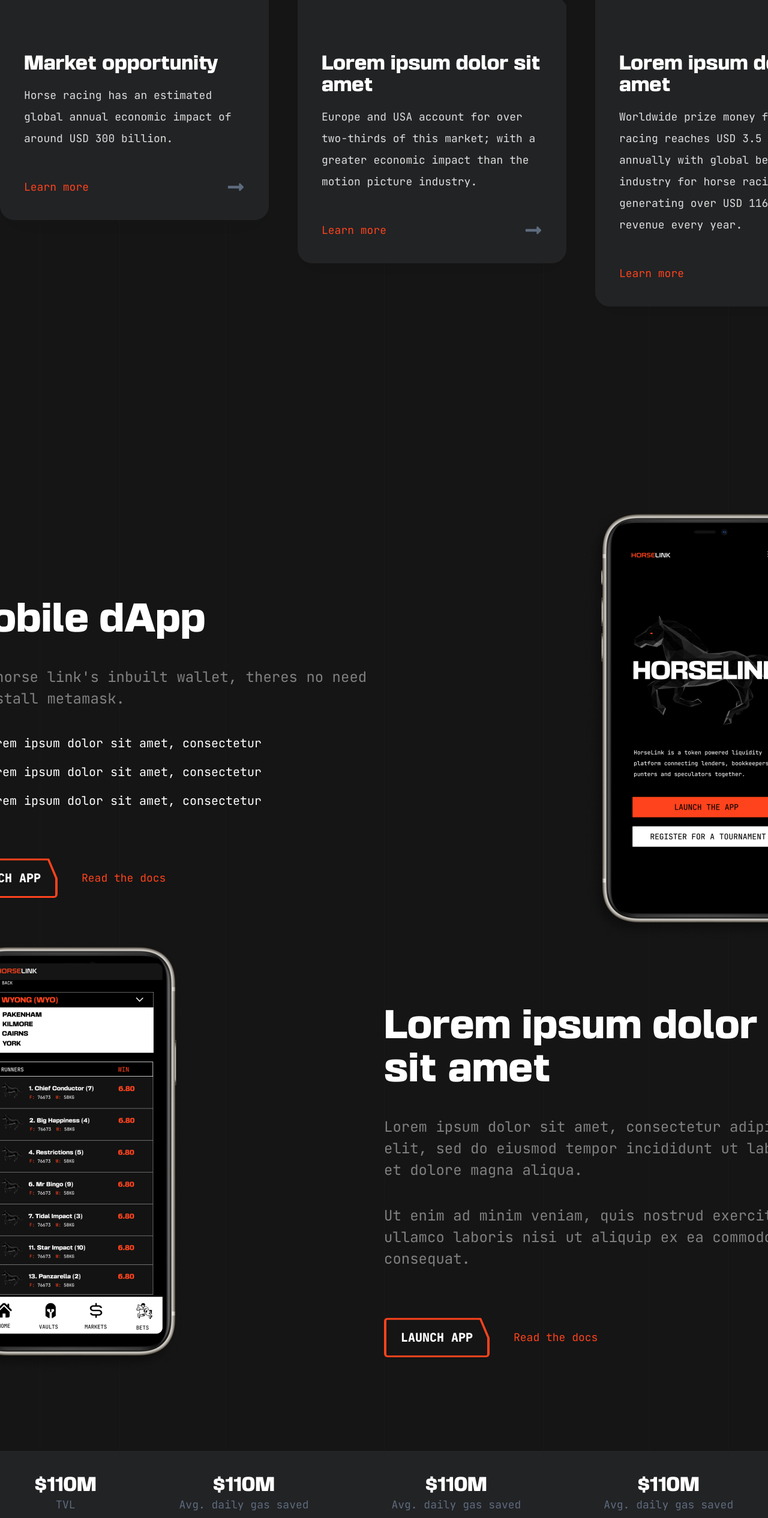
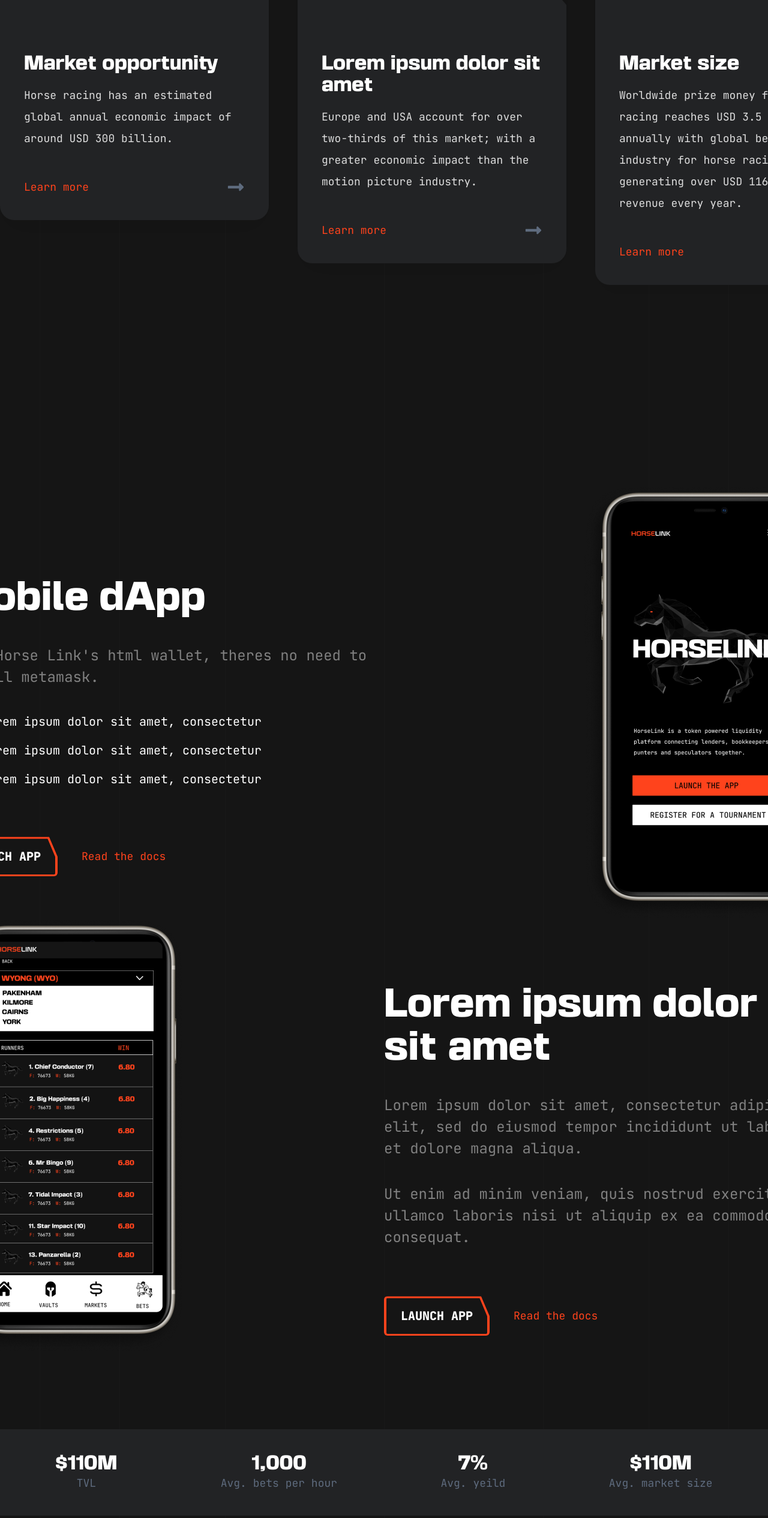
Before and after one commit to horse-link/horse-link-home, a React (Vite) app: page / in a window 1280 px wide. Shown: the part 2035-4566 px from the top of the page at 60% size. Built offline with nearby package versions, Linux system fonts and the light colour scheme; what tailwind-heropatterns, wagmi would draw is missing.

Commit message:
feat: add copy from WP

```diff
--- a/src/pages/Home.tsx
+++ b/src/pages/Home.tsx
@@ -73,7 +73,7 @@
         </div>
         <div className="w-full shrink-0 grow-0 lg:w-[28rem]">
           <HomeComponents.FunkyCard
-            title="Lorem ipsum dolor sit amet"
+            title="Market size"
             body="Worldwide prize money for horse racing reaches USD 3.5 billion annually with global betting industry for horse racing generating over USD 116 billion in revenue every year."
           />
         </div>
@@ -108,7 +108,7 @@
             Mobile dApp
           </h2>
           <p className="mt-10 leading-[27px] text-hl-home-text-gray-2 lg:text-2xl lg:leading-normal">
-            With horse link's inbuilt wallet, theres no need to install metamask.
+            With Horse Link's html wallet, theres no need to install metamask.
           </p>
           <ul className="mt-10 flex flex-col gap-y-4 text-sm lg:text-xl">
             <li className="flex items-center gap-x-4">
@@ -197,16 +197,16 @@
           <p className="text-lg text-hl-home-text-gray">TVL</p>
         </div>
         <div className="text-center">
-          <h2 className="font-basement text-3xl">$110M</h2>
-          <p className="text-lg text-hl-home-text-gray">Avg. daily gas saved</p>
+          <h2 className="font-basement text-3xl">1,000</h2>
+          <p className="text-lg text-hl-home-text-gray">Avg. bets per hour</p>
+        </div>
+        <div className="text-center">
+          <h2 className="font-basement text-3xl">7%</h2>
+          <p className="text-lg text-hl-home-text-gray">Avg. yeild</p>
         </div>
         <div className="text-center">
           <h2 className="font-basement text-3xl">$110M</h2>
-          <p className="text-lg text-hl-home-text-gray">Avg. daily gas saved</p>
-        </div>
-        <div className="text-center">
-          <h2 className="font-basement text-3xl">$110M</h2>
-          <p className="text-lg text-hl-home-text-gray">Avg. daily gas saved</p>
+          <p className="text-lg text-hl-home-text-gray">Avg. market size</p>
         </div>
       </div>
     </section>
@@ -215,35 +215,36 @@
     <section className="flex w-[95vw] flex-col items-center gap-y-6 pt-32 text-center lg:w-full">
       <div className="w-full lg:w-[90rem]">
         <h2 className="font-basement text-3xl leading-[45px] lg:text-6xl lg:leading-normal">
-          Lorem ipsum dolor sit
+          Problem
         </h2>
         <p className="mt-4 leading-[27px] text-hl-home-text-gray-2 lg:text-2xl lg:leading-normal">
-          Lorem ipsum dolor sit amet, consectetur adipiscing elit.
+          Despite the size of the industry, advancements in the way sports
+          betting is handled has not evolved significantly for decades.
         </p>
         <div className="mt-20 flex grid-cols-3 grid-rows-2 flex-col items-center gap-14 lg:grid">
           <HomeComponents.FunkyCard
-            title="Lorem ipsum dolor sit amet"
-            body="Despite the size of the industry, advancements in the way sports betting is handled has not evolved significantly for decades."
+            title="Hi fees"
+            body="Options for online betting are limited to a few global players, with high fees and the need to transact in fiat."
+          />
+          <HomeComponents.FunkyCard
+            title="Defi"
+            body="Furthermore, these advancements in the crypto sector has led to the explosive growth of an entirely new category called decentralized finance (DeFi)."
+          />
+          <HomeComponents.FunkyCard
+            title="Global TVL"
+            body="Currently there's nearly USD 51 billion in total value locked (TVL) in DeFi protocols."
           />
           <HomeComponents.FunkyCard
             title="Lorem ipsum dolor sit amet"
-            body="Lorem ipsum dolor sit amet, consectetur adipiscing elit, sed do eiusmod tempor incididunt ut labore et dolore magna aliqua"
+            body="This limits accessibility and growth which stalls demand and limits the size of the industry."
           />
           <HomeComponents.FunkyCard
             title="Lorem ipsum dolor sit amet"
-            body="Lorem ipsum dolor sit amet, consectetur adipiscing elit, sed do eiusmod tempor incididunt ut labore et dolore magna aliqua"
+            body="This evolution in finance has enabled new sources of lending and liquidity."
           />
           <HomeComponents.FunkyCard
-            title="Lorem ipsum dolor sit amet"
-            body="Lorem ipsum dolor sit amet, consectetur adipiscing elit, sed do eiusmod tempor incididunt ut labore et dolore magna aliqua"
-          />
-          <HomeComponents.FunkyCard
-            title="Lorem ipsum dolor sit amet"
-            body="Lorem ipsum dolor sit amet, consectetur adipiscing elit, sed do eiusmod tempor incididunt ut labore et dolore magna aliqua"
-          />
-          <HomeComponents.FunkyCard
-            title="Lorem ipsum dolor sit amet"
-            body="Lorem ipsum dolor sit amet, consectetur adipiscing elit, sed do eiusmod tempor incididunt ut labore et dolore magna aliqua"
+            title="Our vision"
+            body="We believe that when combined with the horse racing and sports betting industries, the liquidity can help drive significant expansion in the market."
           />
         </div>
       </div>
@@ -254,9 +255,7 @@
       <div className="grid grid-cols-2 grid-rows-1 lg:w-[90rem]">
         <div className="flex flex-col justify-between py-10">
           <div className="text-left">
-            <h2 className="font-basement text-6xl">
-              Lorem ipsum dolor sit amet
-            </h2>
+            <h2 className="font-basement text-6xl">Features</h2>
             <p className="mt-10 text-2xl text-hl-home-text-gray-2">
               Lorem ipsum dolor sit amet, consectetur adipiscing elit, sed do
               eiusmod tempor incididunt.
```
